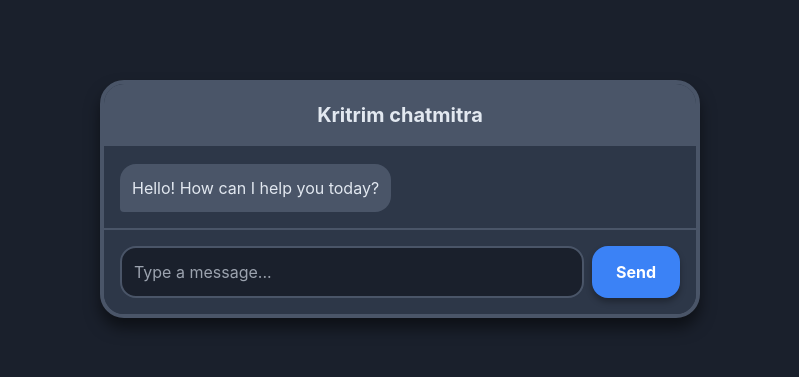
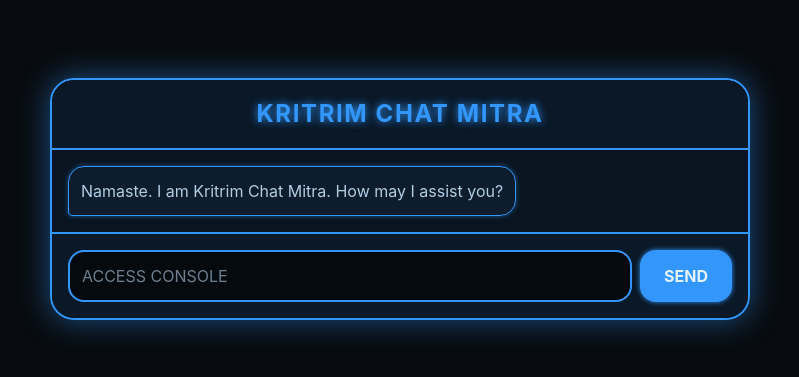
Before and after one commit to Chandankariyar/aibot, a plain HTML site: page index.html in a window 1280 px wide. Shown: the part 201-578 px from the top of the page, without its empty margins (240-1039 px from the left). Drawn offline with nearby package versions, Linux system fonts and the light colour scheme.

Commit message:
Update index.html

```diff
--- a/index.html
+++ b/index.html
@@ -3,39 +3,50 @@
 <head>
     <meta charset="UTF-8">
     <meta name="viewport" content="width=device-width, initial-scale=1.0">
-    <title> kritrim Chatmitra</title>
+    <title>AI Chatbot</title>
     <script src="https://cdn.tailwindcss.com"></script>
     <style>
         body {
             font-family: 'Inter', sans-serif;
-            background-color: #1a202c;
-            color: #e2e8f0;
+            background-color: #080c10;
+            color: #b3cde3;
             display: flex;
             justify-content: center;
             align-items: center;
             min-height: 100vh;
             padding: 1rem;
+            overflow: hidden;
         }
 
         .chat-container {
-            background-color: #2d3748;
+            background-color: rgba(10, 25, 41, 0.7);
+            backdrop-filter: blur(10px);
             border-radius: 1.5rem;
-            box-shadow: 0 10px 15px rgba(0, 0, 0, 0.5);
+            box-shadow: 0 0 30px rgba(50, 150, 250, 0.5);
             width: 100%;
-            max-width: 600px;
+            max-width: 700px;
             display: flex;
             flex-direction: column;
             overflow: hidden;
-            border: 4px solid #4a5568;
+            border: 2px solid #3296fa;
+            transition: box-shadow 0.5s ease-in-out;
+        }
+
+        .chat-container:hover {
+            box-shadow: 0 0 40px rgba(50, 150, 250, 0.8);
         }
 
         .chat-header {
-            background-color: #4a5568;
+            background-color: rgba(10, 25, 41, 0.9);
             padding: 1rem;
             text-align: center;
             font-weight: bold;
-            font-size: 1.25rem;
-            border-bottom: 2px solid #2d3748;
+            font-size: 1.5rem;
+            border-bottom: 2px solid #3296fa;
+            color: #3296fa;
+            letter-spacing: 0.1rem;
+            text-shadow: 0 0 8px #3296fa;
+            text-transform: uppercase;
         }
 
         .chat-messages {
@@ -47,65 +58,91 @@
             gap: 1rem;
         }
 
+        /* Message Scrollbar */
+        .chat-messages::-webkit-scrollbar {
+            width: 8px;
+        }
+        .chat-messages::-webkit-scrollbar-track {
+            background: rgba(10, 25, 41, 0.4);
+        }
+        .chat-messages::-webkit-scrollbar-thumb {
+            background-color: #3296fa;
+            border-radius: 20px;
+            border: 2px solid rgba(10, 25, 41, 0.4);
+        }
+
         .message {
             max-width: 80%;
             padding: 0.75rem;
             border-radius: 1rem;
             line-height: 1.5;
+            animation: fadeIn 0.5s ease-in-out;
+            white-space: pre-wrap;
         }
 
         .user-message {
-            background-color: #3b82f6;
-            color: white;
+            background-color: rgba(50, 150, 250, 0.3);
+            color: #e3f2fd;
             align-self: flex-end;
             border-bottom-right-radius: 0.25rem;
+            border: 1px solid #3296fa;
+            box-shadow: 0 0 5px rgba(50, 150, 250, 0.5);
         }
 
         .bot-message {
-            background-color: #4a5568;
+            background-color: rgba(20, 40, 60, 0.5);
+            color: #b3cde3;
             align-self: flex-start;
             border-bottom-left-radius: 0.25rem;
+            border: 1px solid #3296fa;
+            box-shadow: 0 0 5px rgba(50, 150, 250, 0.5);
         }
 
         .input-container {
             display: flex;
             padding: 1rem;
-            background-color: #2d3748;
-            border-top: 2px solid #4a5568;
+            background-color: rgba(10, 25, 41, 0.9);
+            border-top: 2px solid #3296fa;
         }
 
         #userInput {
             flex-grow: 1;
             padding: 0.75rem;
-            border: 2px solid #4a5568;
+            border: 2px solid #3296fa;
             border-radius: 1rem;
-            background-color: #1a202c;
-            color: #e2e8f0;
+            background-color: #050a0f;
+            color: #ffffff;
             outline: none;
-            transition: border-color 0.2s;
+            transition: border-color 0.3s, box-shadow 0.3s;
+        }
+
+        #userInput::placeholder {
+            color: #b3cde3;
+            opacity: 0.6;
         }
 
         #userInput:focus {
-            border-color: #3b82f6;
+            border-color: #e3f2fd;
+            box-shadow: 0 0 8px rgba(227, 242, 253, 0.7);
         }
 
         #sendButton {
             padding: 0.75rem 1.5rem;
             margin-left: 0.5rem;
-            background-color: #3b82f6;
-            color: white;
+            background-color: #3296fa;
+            color: #e3f2fd;
             border-radius: 1rem;
             font-weight: bold;
             cursor: pointer;
-            transition: background-color 0.2s, transform 0.2s;
-            box-shadow: 0 4px 6px rgba(0, 0, 0, 0.3);
+            transition: background-color 0.2s, transform 0.2s, box-shadow 0.2s;
             border: none;
+            text-transform: uppercase;
+            box-shadow: 0 0 5px #3296fa;
         }
 
         #sendButton:hover {
-            background-color: #2563eb;
-            transform: translateY(-2px);
-            box-shadow: 0 6px 8px rgba(0, 0, 0, 0.5);
+            background-color: #1c719c;
+            box-shadow: 0 0 15px rgba(50, 150, 250, 0.8);
         }
 
         #sendButton:active {
@@ -115,11 +152,12 @@
 
         .typing-indicator {
             display: inline-block;
-            background-color: #4a5568;
+            background-color: rgba(20, 40, 60, 0.5);
             padding: 0.75rem;
             border-radius: 1rem;
-            border-bottom-left-radius: 0.25rem;
+            border: 1px solid #3296fa;
             align-self: flex-start;
+            box-shadow: 0 0 5px rgba(50, 150, 250, 0.5);
         }
 
         .dot-pulse {
@@ -127,7 +165,7 @@
             width: 10px;
             height: 10px;
             border-radius: 50%;
-            background-color: #cbd5e0;
+            background-color: #3296fa;
             animation: dot-pulse 1s infinite ease-in-out;
         }
 
@@ -141,7 +179,7 @@
             width: 10px;
             height: 10px;
             border-radius: 50%;
-            background-color: #cbd5e0;
+            background-color: #3296fa;
             animation: dot-pulse-before 1s infinite ease-in-out;
         }
 
@@ -153,41 +191,52 @@
         @keyframes dot-pulse {
             0%, 100% {
                 transform: scale(0.8);
+                opacity: 0.8;
             }
             50% {
                 transform: scale(1.2);
+                opacity: 1;
             }
         }
 
         @keyframes dot-pulse-before {
             0%, 100% {
                 transform: scale(0.8);
+                opacity: 0.8;
             }
             50% {
                 transform: scale(1.2);
+                opacity: 1;
             }
         }
 
         @keyframes dot-pulse-after {
             0%, 100% {
                 transform: scale(0.8);
+                opacity: 0.8;
             }
             50% {
                 transform: scale(1.2);
+                opacity: 1;
             }
+        }
+
+        @keyframes fadeIn {
+            from { opacity: 0; transform: translateY(10px); }
+            to { opacity: 1; transform: translateY(0); }
         }
     </style>
 </head>
 <body>
 
 <div class="chat-container">
-    <div class="chat-header">Kritrim chatmitra</div>
+    <div class="chat-header">KRITRIM CHAT MITRA</div>
     <div id="chatMessages" class="chat-messages">
-        <div class="bot-message message">Hello! How can I help you today?</div>
+        <div class="bot-message message">Namaste. I am Kritrim Chat Mitra. How may I assist you?</div>
     </div>
     <div class="input-container">
-        <input type="text" id="userInput" placeholder="Type a message..." class="flex-grow p-3 rounded-l-full bg-gray-700 text-gray-200 border-2 border-gray-600 focus:outline-none focus:border-blue-500">
-        <button id="sendButton" class="px-6 py-3 rounded-r-full bg-blue-600 hover:bg-blue-700 text-white font-semibold transition-all duration-200">Send</button>
+        <input type="text" id="userInput" placeholder="ACCESS CONSOLE" class="flex-grow p-3 rounded-l-full bg-gray-700 text-gray-200 border-2 border-gray-600 focus:outline-none focus:border-blue-500">
+        <button id="sendButton" class="px-6 py-3 rounded-r-full bg-blue-600 hover:bg-blue-700 text-white font-semibold transition-all duration-200">SEND</button>
     </div>
 </div>
 
@@ -199,7 +248,7 @@
     // State for the conversation
     let chatHistory = [];
     const API_URL = `https://generativelanguage.googleapis.com/v1beta/models/gemini-2.5-flash-preview-05-20:generateContent`;
-    const apiKey = "AIzaSyDrsdXxyweais2su937kLLiWUWjNZlOl3o"; // Canvas will provide this at runtime
+    const apiKey = "AIzaSyDrsdXxyweais2su937kLLiWUWjNZlOl3o"; // PASTE YOUR API KEY HERE
 
     // Function to add a message to the chat
     function addMessage(text, sender) {
@@ -210,7 +259,11 @@
         } else {
             messageDiv.classList.add('bot-message');
         }
+
+        messageDiv.style.whiteSpace = 'pre-wrap';
+
         messageDiv.textContent = text;
+
         chatMessages.appendChild(messageDiv);
         chatMessages.scrollTop = chatMessages.scrollHeight;
     }
```
